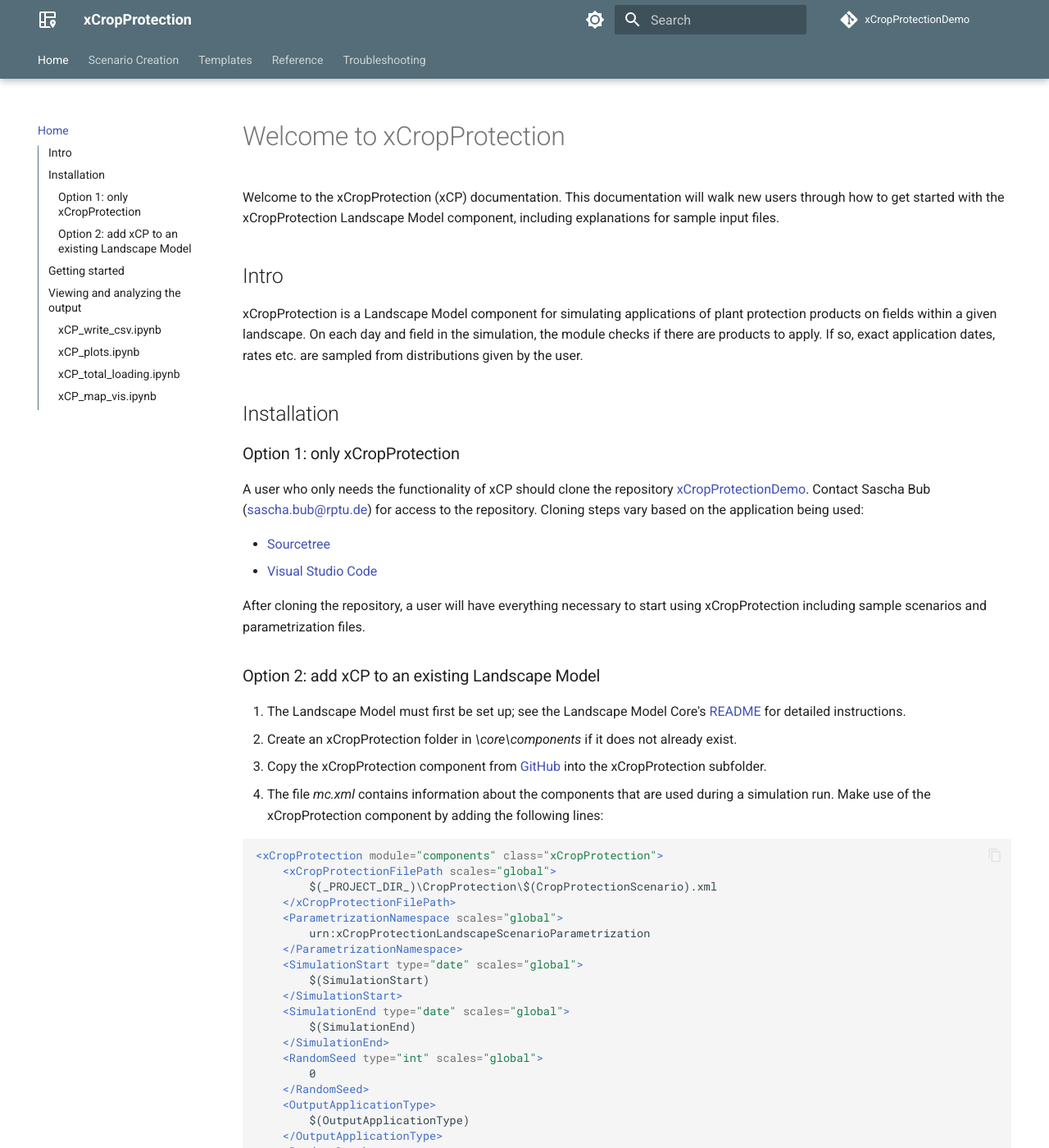
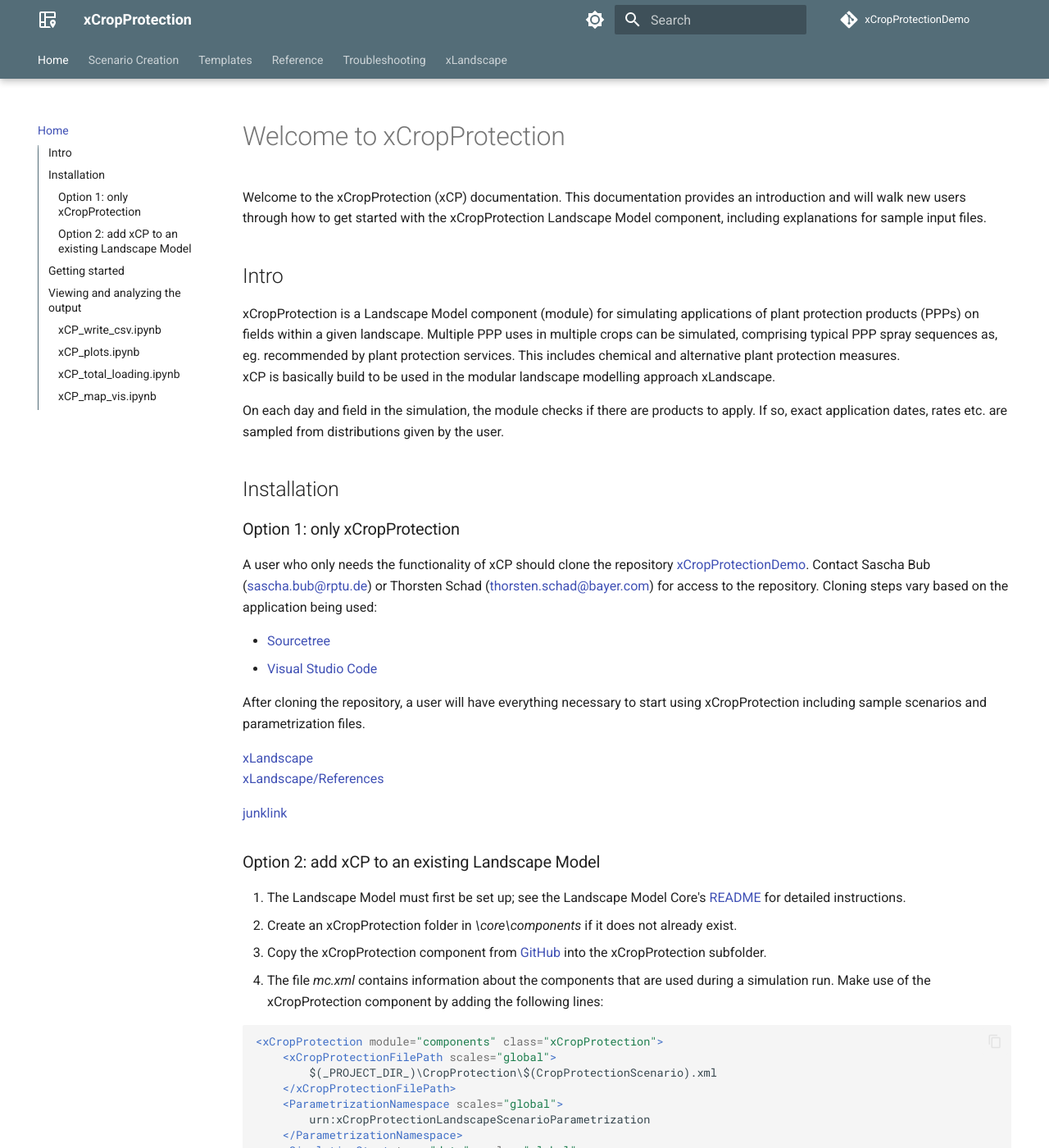
Before and after one commit to xlandscape/xCropProtectionDemoDoc, an MkDocs documentation site: the page built from docs/index.md, in a window 1280 px wide and 1400 px high. Shown: the whole window at 82% size. Built offline with MkDocs 1.6.1 and Material for MkDocs 9.7.7, drawn with Linux system fonts in a browser that asks for light colours; comment, search, counter and statistics services are not loaded.

Commit message:
Adapt xCP intro section for linking to xLandscape section; Start xLandscape section;

```diff
--- a/docs/index.md
+++ b/docs/index.md
@@ -1,20 +1,31 @@
 # Welcome to xCropProtection
 
-Welcome to the xCropProtection (xCP) documentation. This documentation will walk new users through how to get started with the xCropProtection Landscape Model component, including explanations for sample input files.
+Welcome to the xCropProtection (xCP) documentation. This documentation provides an introduction and will walk new users through how to get started with the xCropProtection Landscape Model component, including explanations for sample input files.
 
 ## Intro
-xCropProtection is a Landscape Model component for simulating applications of plant protection products on fields within a given landscape. On each day and field in the simulation, the module checks if there are products to apply. If so, exact application dates, rates etc. are sampled from distributions given by the user.
+xCropProtection is a Landscape Model component (module) for simulating applications of plant protection products (PPPs) on fields within a given landscape. Multiple PPP uses in multiple crops can be simulated, comprising typical PPP spray sequences as, eg. recommended by plant protection services. This includes chemical and alternative plant protection measures.
+xCP is basically build to be used in the modular landscape modelling approach xLandscape.
+
+On each day and field in the simulation, the module checks if there are products to apply. If so, exact application dates, rates etc. are sampled from distributions given by the user.
 
 ## Installation
 
 ### Option 1: only xCropProtection
 
-A user who only needs the functionality of xCP should clone the repository [xCropProtectionDemo](https://github.com/xlandscape/xCropProtectionDemo/tree/main). Contact Sascha Bub ([sascha.bub@rptu.de](mailto:sascha.bub@gmx.de)) for access to the repository. Cloning steps vary based on the application being used:
+A user who only needs the functionality of xCP should clone the repository [xCropProtectionDemo](https://github.com/xlandscape/xCropProtectionDemo/tree/main). Contact Sascha Bub ([sascha.bub@rptu.de](mailto:sascha.bub@rptu.de)) or Thorsten Schad ([thorsten.schad@bayer.com](mailto:thorsten.schad@bayer.com)) for access to the repository. Cloning steps vary based on the application being used:
 
 - [Sourcetree](https://support.atlassian.com/bitbucket-cloud/docs/clone-a-git-repository/)
 - [Visual Studio Code](https://learn.microsoft.com/en-us/azure/developer/javascript/how-to/with-visual-studio-code/clone-github-repository?tabs=activity-bar)
 
 After cloning the repository, a user will have everything necessary to start using xCropProtection including sample scenarios and parametrization files.
+
+[xLandscape](xLandscape/xLandscape-intro.md)
+[xLandscape/References](xLandscape/xLandscape-references.md#publications)
+
+
+[junklink](#xcp_total_loadingipynb)
+
+
 
 ### Option 2: add xCP to an existing Landscape Model
 
--- a/mkdocs.yml
+++ b/mkdocs.yml
@@ -59,3 +59,13 @@
     - PPM Calendars: 'reference/ppm-calendar.md'
     - Distributions: 'reference/distributions.md'
   - Troubleshooting: 'troubleshooting/troubleshooting.md'
+  - xLandscape:
+    - Intro: 'xLandscape/xLandscape-intro.md'
+    - Components: 'xLandscape/xLandscape-components.md'
+    - Landscape Models: 'xLandscape/xLandscape-models.md'
+    - Outlook: 'xLandscape/xLandscape-outlook.md'
+    - References: 'xLandscape/xLandscape-references.md'
+    - Technology:
+      - Summary: 'xLandscape/xLandscape-technology.md'
+      - Building Components: 'xLandscape/xLandscape-buildingComponents.md'
+      - Building Landscape Models: 'xLandscape/xLandscape-buildingModels.md'
```
Also changed, not shown: docs/xLandscape/xLandscape-intro.md (added, +4 -0 lines), docs/xLandscape/xLandscape-references.md (added, +6 -0 lines), docs/xLandscape/xLandscape-technology.md (added, +10 -0 lines), docs/xLandscape/xLandscape-buildingComponents.md (added), docs/xLandscape/xLandscape-buildingModels.md (added), docs/xLandscape/xLandscape-components.md (added), docs/xLandscape/xLandscape-models.md (added), docs/xLandscape/xLandscape-outlook.md (added).
